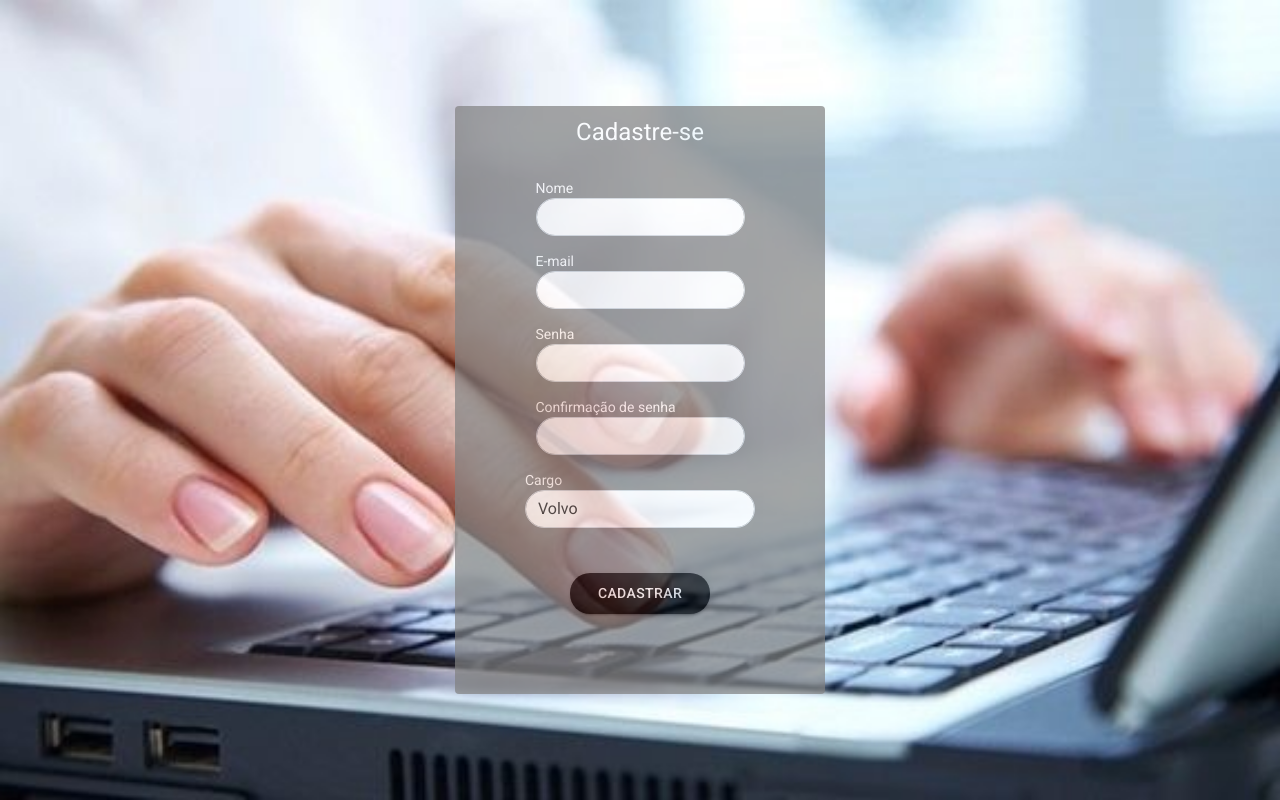
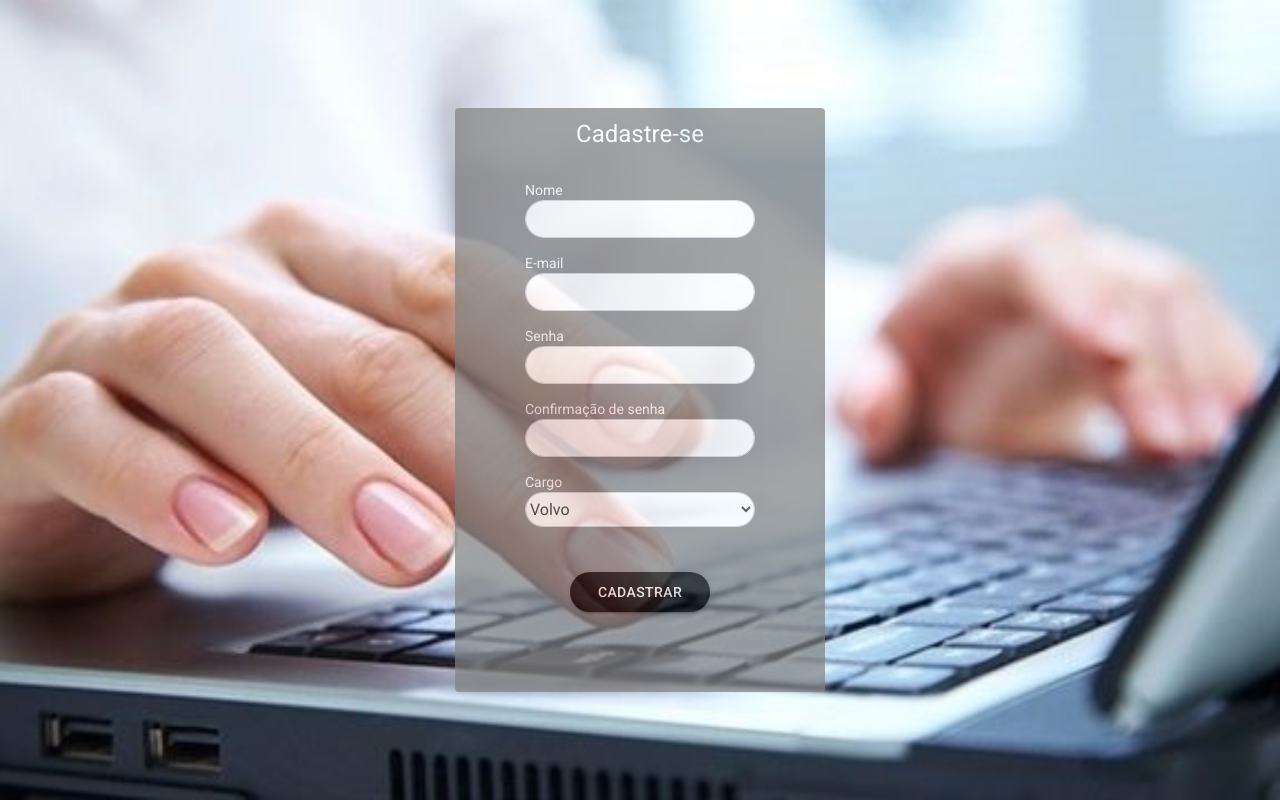
Before and after one commit to EstherCecilia/project-front-fumec-angular, an Angular app: page /login in a window 1280 px wide. Both pictures are taken after a click on the element "Cadastre-se". Built offline with nearby package versions, Linux system fonts and the light colour scheme.

Commit message:
fix: ajust select

```diff
--- a/src/styles.css
+++ b/src/styles.css
@@ -40,32 +40,23 @@
   -webkit-appearance: none;
   appearance: none;
   border-radius: 1.2rem;
+  min-width: 230px;
 }
 
 .input-base > select {
   display: block;
   width: 100%;
-  padding: 0.375rem 0.75rem;
+  padding: 0.375rem 0;
+  background-clip: padding-box;
   font-size: 1rem;
+  color: #212529;
+  background-color: #fff;
   font-weight: 400;
   line-height: 1.5;
   margin-bottom: 15px;
-  color: #212529;
-  background-color: #fff;
-  background-clip: padding-box;
+  border-radius: 1.2rem;
   border: 1px solid #ced4da;
-  -webkit-appearance: none;
-  appearance: none;
-  border-radius: 1.2rem;
-  min-width: 230px;
-}
-
-.input-base > select::after {
-  content: "";
-  width: 0.8em;
-  height: 0.5em;
-  background-color: var(--select-arrow);
-  clip-path: polygon(100% 0%, 0 0%, 50% 100%);
+  width: 230px;
 }
 
 button {
```
